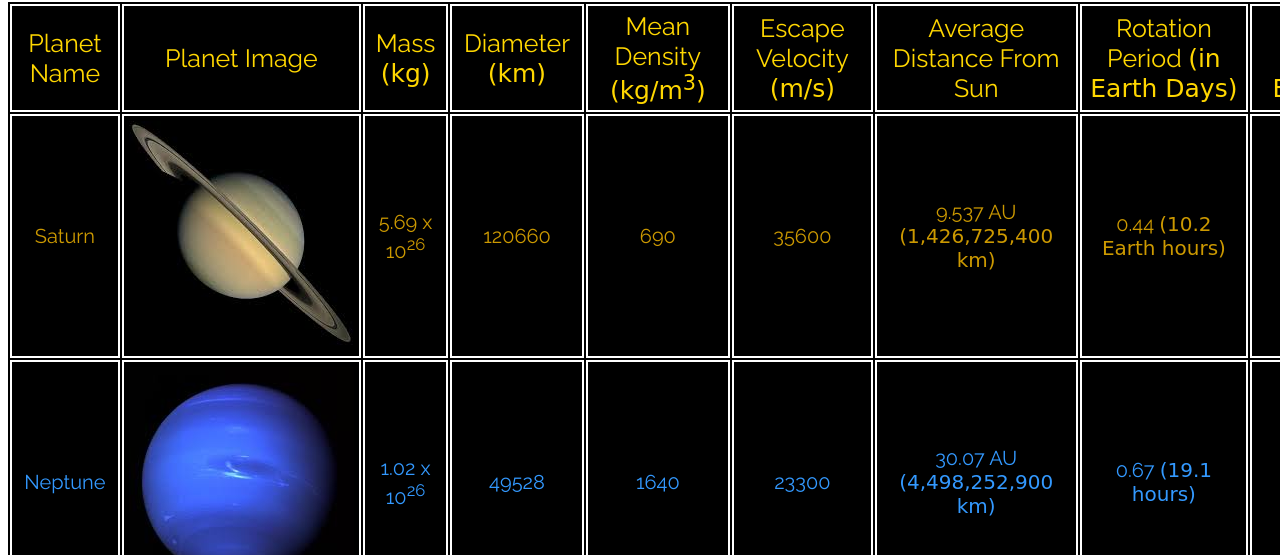
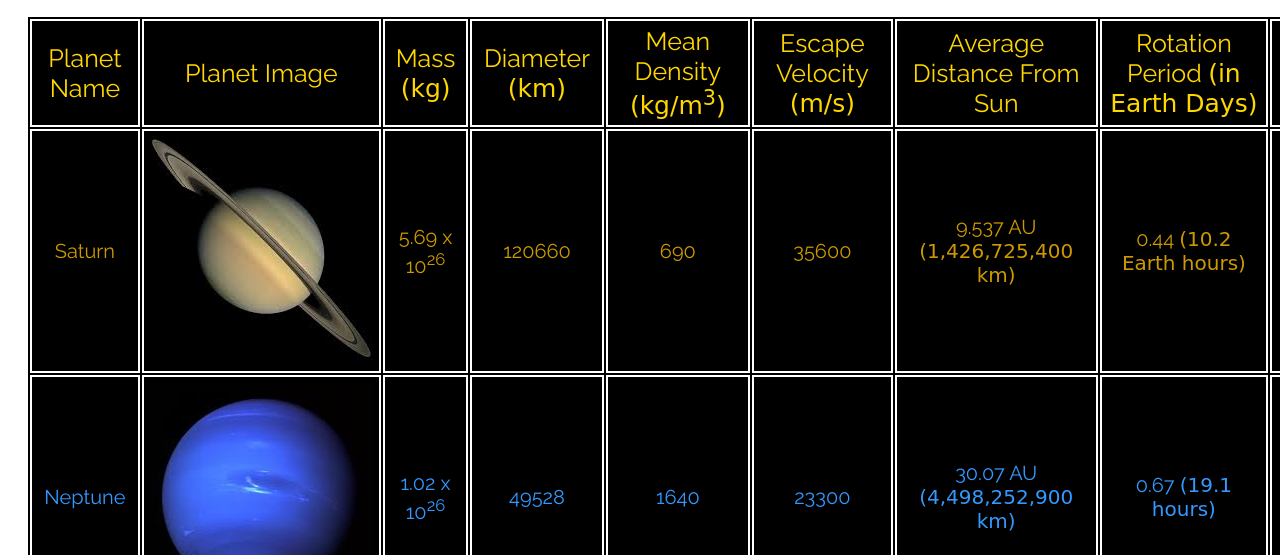
Before and after one commit to ITMD361Labs/lab5, a plain HTML site: page index.html in a window 1280 px wide. Shown: the part 245-800 px from the top of the page. Drawn offline with Linux system fonts and the light colour scheme; a web font is replaced by a local one.

Commit message:
Update style.css

```diff
--- a/css/style.css
+++ b/css/style.css
@@ -27,7 +27,7 @@ table{
 	text-align: center;
 	background: black;
 	width: 150%;
-	margin: 20x;
+	margin: 20px;
 	color: rgb(255, 204, 0);
 }
 
```
